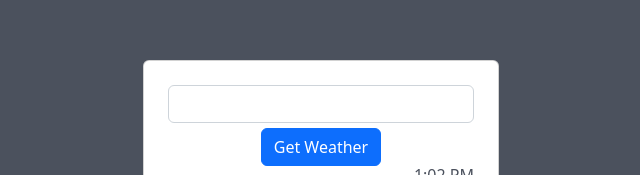
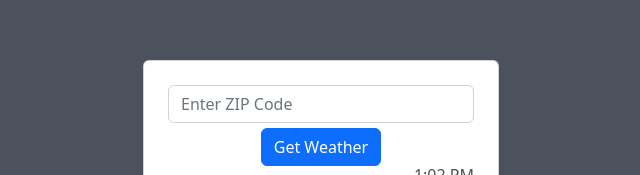
Before and after one commit to psoper1/WeatherApp_With_React, a React (Create React App) app in the folder app/: page / in a window 1280 px wide. Shown: the part 213-388 px from the top of the page, without its empty margins (319-959 px from the left). Built offline with nearby package versions, Linux system fonts and the light colour scheme.

Commit message:
updated input field

```diff
--- a/app/src/App.js
+++ b/app/src/App.js
@@ -49,7 +49,7 @@ function App() {
             <div className="col-md-8 col-lg-6 col-xl-4">
               <div className="card">
                 <div className="card-body p-4" onKeyDown={handleKeyPress}>
-                  <input id="input" className='form-control' onChange={(e) => setInput(e.target.value)} />
+                  <input id="input" className='form-control' placeholder='Enter ZIP Code' onChange={(e) => setInput(e.target.value)} />
                   <div className='button text-center'>
                   <button onClick={handleClick} id="submitZip" className="btn btn-primary">Get Weather</button>
                   </div>
```
